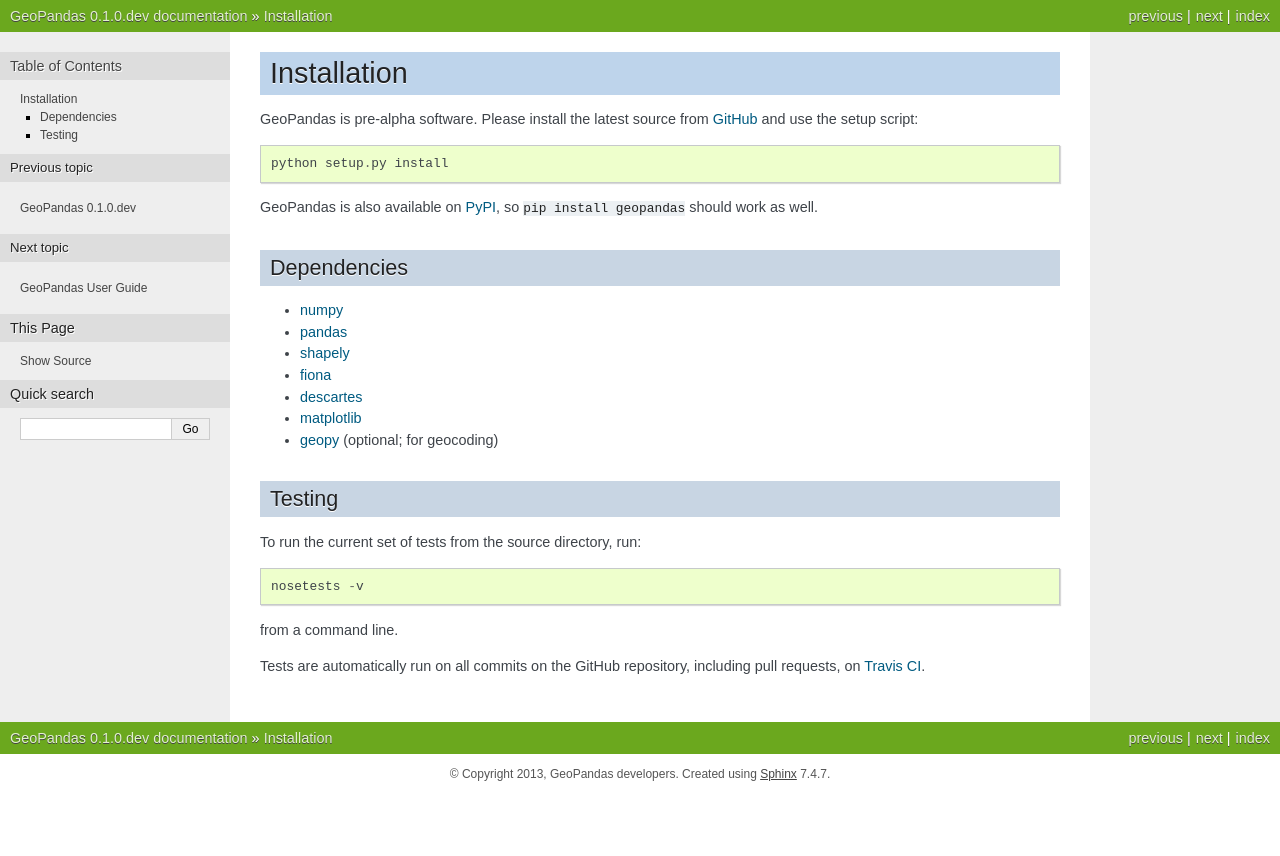
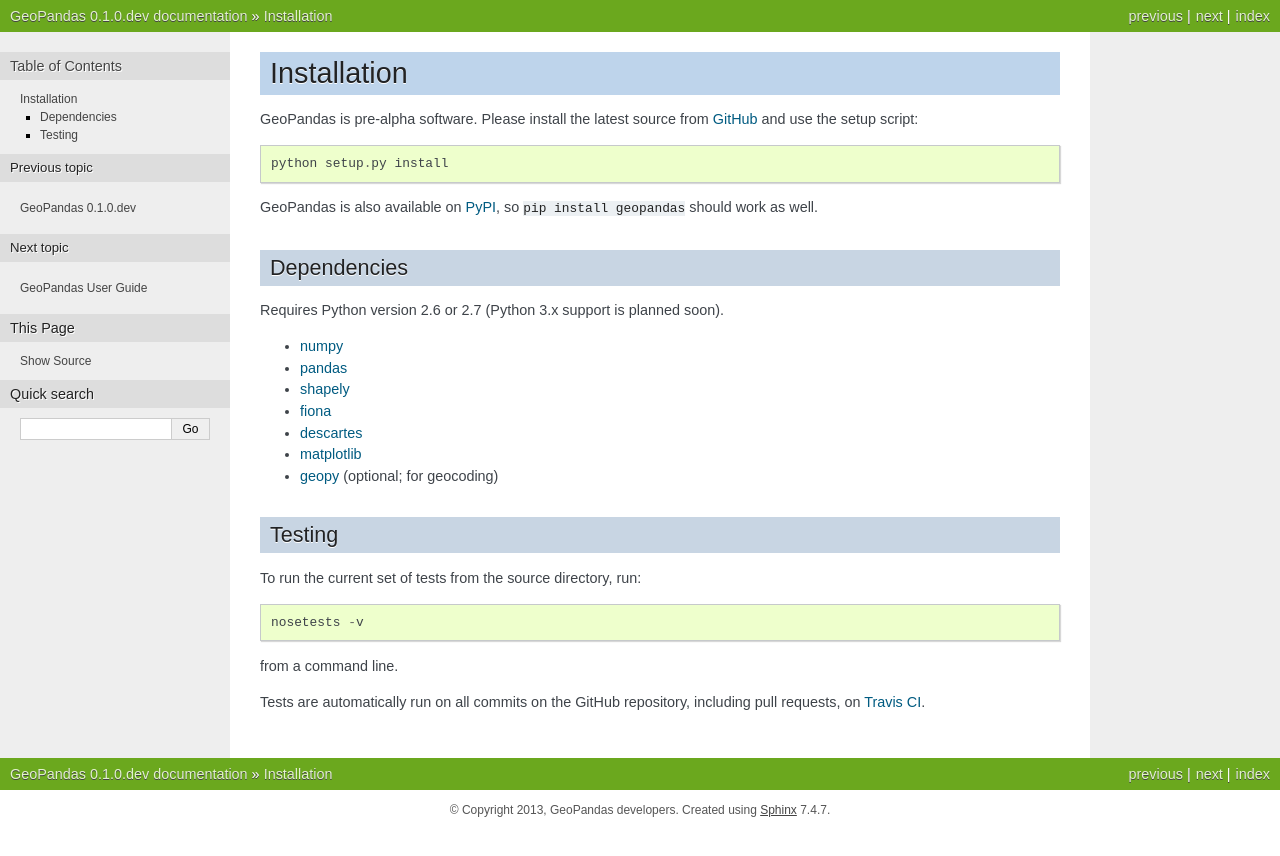
Before and after one commit to geopandas/geopandas, a Sphinx documentation site: the page built from doc/source/install.rst, in a window 1280 px wide. Shown: the top 856 px of the page. Built offline with Sphinx 7.4.7, drawn with Linux system fonts in a browser that asks for light colours; pages that are not in the unit, such as notebooks, are missing from menus.

Commit message:
DOC: Update docs to list supported python versions

```diff
--- a/doc/source/install.rst
+++ b/doc/source/install.rst
@@ -11,6 +11,9 @@
 
 Dependencies
 ------------
+
+Requires Python version 2.6 or 2.7 (Python 3.x support is planned
+soon).
 
 - `numpy`_
 - `pandas`_
```
